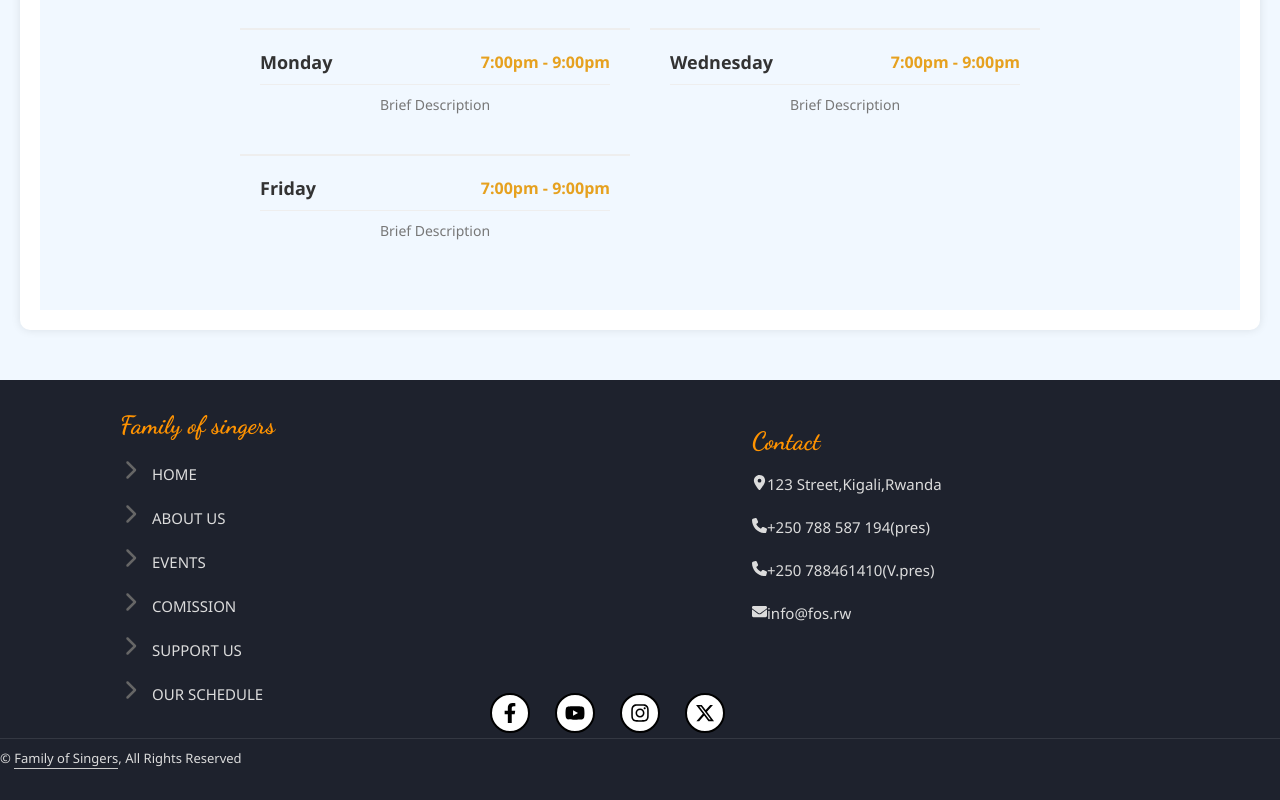
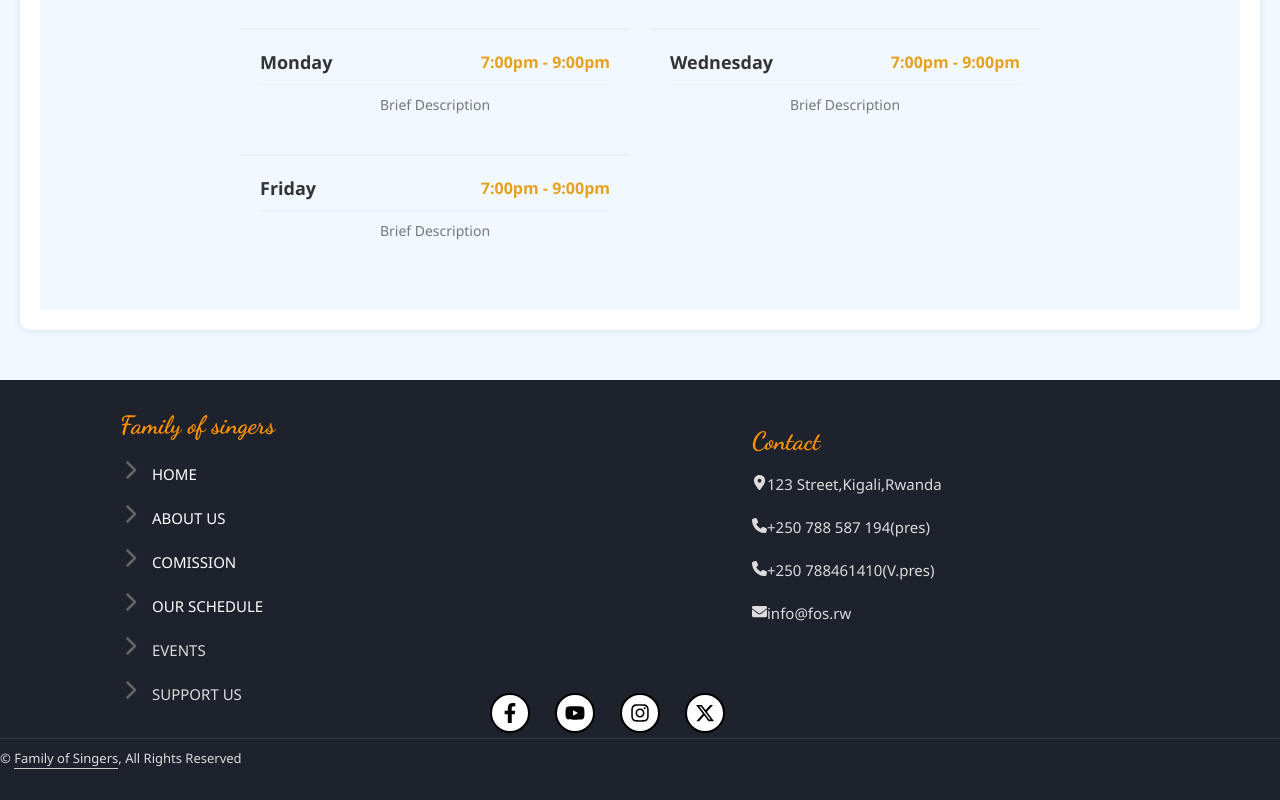
Before and after one commit to DianeRUT/ChoirSite, a React (Vite) app in the folder Choir-Frontend/: page /schedule in a window 1280 px wide. Shown: the part 1098-1898 px from the top of the page. Built offline with nearby package versions, Linux system fonts and the light colour scheme.

Commit message:
modified footer and added links that redirects to appropriate pages

```diff
--- a/Choir-Frontend/src/Components/Footer.jsx
+++ b/Choir-Frontend/src/Components/Footer.jsx
@@ -8,6 +8,7 @@ import { FaFacebookF } from 'react-icons/fa';
 import { FaYoutube } from 'react-icons/fa';
 import { FaInstagram } from 'react-icons/fa';
 import { FaArrowUp } from "react-icons/fa"; // FontAwesome
+import {Link} from "react-router-dom"
 
 function Footer() {
   return (
@@ -15,12 +16,20 @@ function Footer() {
  <div className='foooter-Links'>
     <h4>Family of singers</h4>
     <ul>
-        <li> <FaChevronRight className='icon'/>HOME</li>
+      <Link to='/' className='homeLink'>
+      <li> <FaChevronRight className='icon'/>HOME</li>
+      </Link>
+        <Link to='about' className='homeLink'>
         <li><FaChevronRight  className='icon'/>ABOUT US</li>
+        </Link>
+        <Link to='commissions' className='homeLink'>
+        <li><FaChevronRight  className='icon'/>COMISSION</li>
+        </Link>
+        <Link to='schedule' className='homeLink'>
+        <li><FaChevronRight  className='icon'/>OUR SCHEDULE</li>
+        </Link>
         <li><FaChevronRight  className='icon'/>EVENTS</li>
-        <li><FaChevronRight  className='icon'/>COMISSION</li>
         <li><FaChevronRight  className='icon'/>SUPPORT US</li>
-        <li><FaChevronRight  className='icon'/>OUR SCHEDULE</li>
     </ul>
  </div>
   <div className='footer-contact'>
--- a/Choir-Frontend/src/Styles/Footer.css
+++ b/Choir-Frontend/src/Styles/Footer.css
@@ -124,3 +124,10 @@
     margin-left: 95em;
 
 }
+.homeLink{
+    text-decoration: none;
+    color: white;
+}
+.homeLink:hover{
+    color: rgba(255, 147, 0, 1);
+}
```
